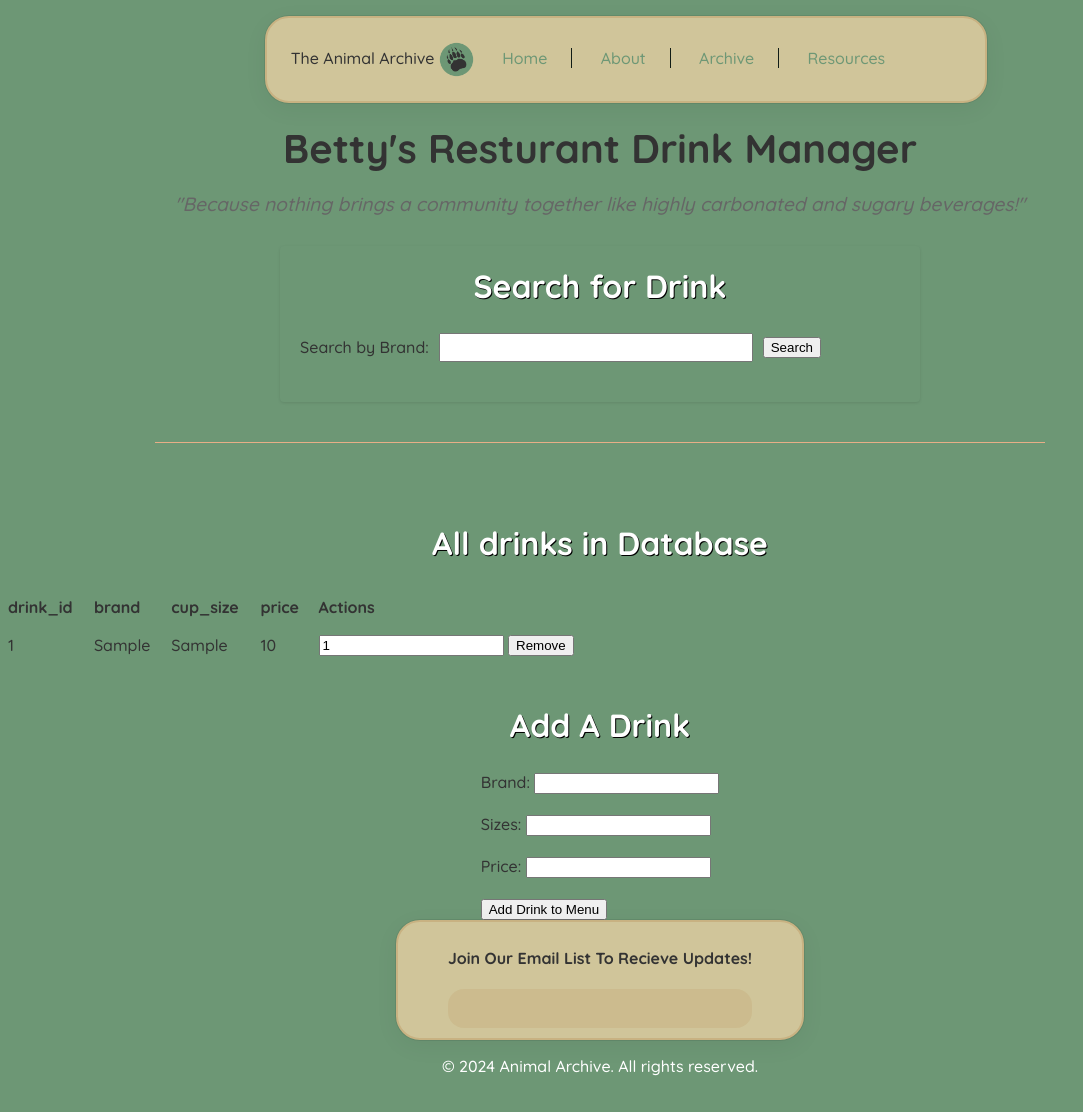
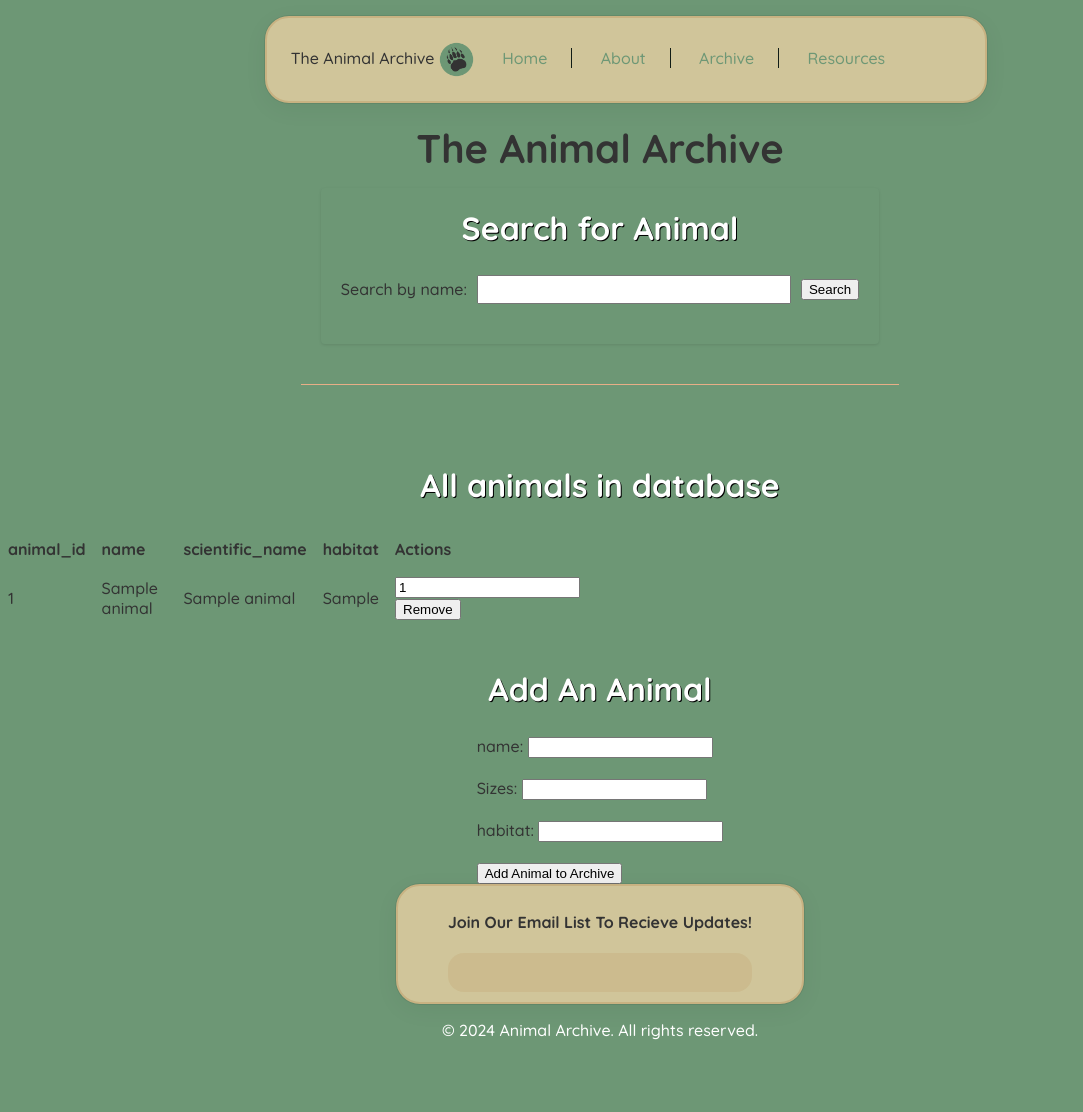
Before and after one commit to JacobL322/351-FinalProject, a PHP site: page /crud.php in a window 1280 px wide. Shown: the whole page, without its empty margins (0-1083 px from the left). After the commit the page ends 1040 px from the top, so only its background shows below. Run offline with PHP 8.4, Linux system fonts and the light colour scheme; the visitor is signed in with stand-in values (Sample User, id 1); tables that the repository leaves empty or names only in its code hold one stand-in row (values such as "Sample post").

Commit message:
replace crud variables to test new database

```diff
--- a/config.php
+++ b/config.php
@@ -1,7 +1,7 @@
 <?php
 // config.php - Database configuration
 $host = 'localhost';
-$dbname = 'drinks';
+$dbname = 'animals';
 $user = 'jacob';
 $pass = 'jacob';
 $charset = 'utf8mb4';
--- a/crud.php
+++ b/crud.php
@@ -10,7 +10,7 @@ if (!is_logged_in()) {
 }
 
 $host = 'localhost';
-$dbname = 'drinks';
+$dbname = 'animals';
 $user = 'jacob';
 $pass = 'jacob';
 $charset = 'utf8mb4';
@@ -32,7 +32,7 @@ try {
 $search_results = null;
 if (isset($_GET['search']) && !empty($_GET['search'])) {
     $search_term = '%' . $_GET['search'] . '%';
-    $search_sql = 'SELECT drink_id, brand, cup_size, price FROM data WHERE brand LIKE :search';
+    $search_sql = 'SELECT animal_id, name, scientific_name, habitat FROM animals WHERE name LIKE :search';
     $search_stmt = $pdo->prepare($search_sql);
     $search_stmt->execute(['search' => $search_term]);
     $search_results = $search_stmt->fetchAll();
@@ -40,27 +40,27 @@ if (isset($_GET['search']) && !empty($_GET['search'])) {
 
 // Handle form submissions
 if ($_SERVER['REQUEST_METHOD'] == 'POST') {
-    if (isset($_POST['brand']) && isset($_POST['cup_size']) && isset($_POST['price'])) {
+    if (isset($_POST['name']) && isset($_POST['scientific_name']) && isset($_POST['habitat'])) {
         // Insert new entry
-        $brand = htmlspecialchars($_POST['brand']);
-        $cup_size = htmlspecialchars($_POST['cup_size']);
-        $price = htmlspecialchars($_POST['price']);
+        $name = htmlspecialchars($_POST['name']);
+        $scientific_name = htmlspecialchars($_POST['scientific_name']);
+        $habitat = htmlspecialchars($_POST['habitat']);
 
-        $insert_sql = 'INSERT INTO data (brand, cup_size, price) VALUES (:brand, :cup_size, :price)';
+        $insert_sql = 'INSERT INTO animals (name, scientific_name, habitat) VALUES (:name, :scientific_name, :habitat)';
         $stmt_insert = $pdo->prepare($insert_sql);
-        $stmt_insert->execute(['brand' => $brand, 'cup_size' => $cup_size, 'price' => $price]);
-    } elseif (isset($_POST['delete_drink_id'])) {
+        $stmt_insert->execute(['name' => $name, 'scientific_name' => $scientific_name, 'habitat' => $habitat]);
+    } elseif (isset($_POST['delete_animal_id'])) {
         // Delete an entry
-        $delete_drink_id = (int) $_POST['delete_drink_id'];
+        $delete_animal_id = (int) $_POST['delete_animal_id'];
 
-        $delete_sql = 'DELETE FROM data WHERE drink_id = :drink_id';
+        $delete_sql = 'DELETE FROM animals WHERE animal_id = :animal_id';
         $stmt_delete = $pdo->prepare($delete_sql);
-        $stmt_delete->execute(['drink_id' => $delete_drink_id]);
+        $stmt_delete->execute(['animal_id' => $delete_animal_id]);
     }
 }
 
-// Get all data for main table
-$sql = 'SELECT drink_id, brand, cup_size, price FROM data';
+// Get all animals for main table
+$sql = 'SELECT animal_id, name, scientific_name, habitat FROM animals';
 $stmt = $pdo->query($sql);
 ?>
 
@@ -90,14 +90,13 @@ $stmt = $pdo->query($sql);
 
     <!-- Hero Section -->
     <div class="hero-section">
-        <h1 class="hero-title">Betty's Resturant Drink Manager</h1>
-        <p class="hero-subtitle">"Because nothing brings a community together like highly carbonated and sugary beverages!"</p>
+        <h1 class="hero-title">The Animal Archive</h1>
 
         <!-- Search moved to hero section -->
         <div class="hero-search">
-            <h2>Search for Drink</h2>
+            <h2>Search for Animal</h2>
             <form action="" method="GET" class="search-form">
-                <label for="search">Search by Brand:</label>
+                <label for="search">Search by name:</label>
                 <input type="text" id="search" name="search" required>
                 <input type="submit" value="Search">
             </form>
@@ -110,22 +109,22 @@ $stmt = $pdo->query($sql);
                             <thead>
                                 <tr>
                                     <th>ID</th>
-                                    <th>Brand</th>
-                                    <th>Sizes</th>
-                                    <th>Price</th>
+                                    <th>Name</th>
+                                    <th>Scientific Name</th>
+                                    <th>Habitat</th>
                                     <th>Actions</th>
                                 </tr>
                             </thead>
                             <tbody>
                                 <?php foreach ($search_results as $row): ?>
                                 <tr>
-                                    <td><?php echo htmlspecialchars($row['drink_id']); ?></td>
-                                    <td><?php echo htmlspecialchars($row['brand']); ?></td>
-                                    <td><?php echo htmlspecialchars($row['cup_size']); ?></td>
-                                    <td><?php echo htmlspecialchars($row['price']); ?></td>
+                                    <td><?php echo htmlspecialchars($row['animal_id']); ?></td>
+                                    <td><?php echo htmlspecialchars($row['name']); ?></td>
+                                    <td><?php echo htmlspecialchars($row['scientific_name']); ?></td>
+                                    <td><?php echo htmlspecialchars($row['habitat']); ?></td>
                                     <td>
-                                        <form action="index5.php" method="post" style="display:inline;">
-                                            <input type="hidden" name="delete_drink_id" value="<?php echo $row['drink_id']; ?>">
+                                        <form action="index.php" method="post" style="display:inline;">
+                                            <input type="hidden" name="delete_animal_id" value="<?php echo $row['animal_id']; ?>">
                                             <input type="submit" value="Remove">
                                         </form>
                                     </td>
@@ -134,7 +133,7 @@ $stmt = $pdo->query($sql);
                             </tbody>
                         </table>
                     <?php else: ?>
-                        <p>No data found matching your search.</p>
+                        <p>No animals found matching your search.</p>
                     <?php endif; ?>
                 </div>
             <?php endif; ?>
@@ -143,27 +142,27 @@ $stmt = $pdo->query($sql);
 
     <!-- Table section with container -->
     <div class="table-container">
-        <h2>All drinks in Database</h2>
+        <h2>All animals in database</h2>
         <table class="half-width-left-align">
             <thead>
                 <tr>
-                    <th>drink_id</th>
-                    <th>brand</th>
-                    <th>cup_size</th>
-                    <th>price</th>
+                    <th>animal_id</th>
+                    <th>name</th>
+                    <th>scientific_name</th>
+                    <th>habitat</th>
                     <th>Actions</th>
                 </tr>
             </thead>
             <tbody>
                 <?php while ($row = $stmt->fetch()): ?>
                 <tr>
-                    <td><?php echo htmlspecialchars($row['drink_id']); ?></td>
-                    <td><?php echo htmlspecialchars($row['brand']); ?></td>
-                    <td><?php echo htmlspecialchars($row['cup_size']); ?></td>
-                    <td><?php echo htmlspecialchars($row['price']); ?></td>
+                    <td><?php echo htmlspecialchars($row['animal_id']); ?></td>
+                    <td><?php echo htmlspecialchars($row['name']); ?></td>
+                    <td><?php echo htmlspecialchars($row['scientific_name']); ?></td>
+                    <td><?php echo htmlspecialchars($row['habitat']); ?></td>
                     <td>
-                        <form action="index5.php" method="post" style="display:inline;">
-                            <input type="hdrink_idden" name="delete_drink_id" value="<?php echo $row['drink_id']; ?>">
+                        <form action="index.php" method="post" style="display:inline;">
+                            <input type="hanimal_idden" name="delete_animal_id" value="<?php echo $row['animal_id']; ?>">
                             <input type="submit" value="Remove">
                         </form>
                     </td>
@@ -175,18 +174,18 @@ $stmt = $pdo->query($sql);
 
     <!-- Form section with container -->
     <div class="form-container">
-        <h2>Add A Drink</h2>
+        <h2>Add An Animal</h2>
         <form action="crud.php" method="post">
-            <label for="brand">Brand:</label>
-            <input type="text" id="brand" name="brand" required>
+            <label for="name">name:</label>
+            <input type="text" id="name" name="name" required>
             <br><br>
-            <label for="cup_size">Sizes:</label>
-            <input type="text" id="cup_size" name="cup_size" required>
+            <label for="scientific_name">Sizes:</label>
+            <input type="text" id="scientific_name" name="scientific_name" required>
             <br><br>
-            <label for="price">Price:</label>
-            <input type="float" id="price" name="price" required>
+            <label for="habitat">habitat:</label>
+            <input type="text" id="habitat" name="habitat" required>
             <br><br>
-            <input type="submit" value="Add Drink to Menu">
+            <input type="submit" value="Add Animal to Archive">
         </form>
     </div>
     <footer>
--- a/resources.html
+++ b/resources.html
@@ -29,7 +29,7 @@
             <tr>
                 <ul><img class = "resource-image" src = "Resource Cards/WWF Resource Card.png" alt = "World Wildlife Fund Logo" loading = "lazy"></ul></div>
                 <ul><h2><a class = "resource-link" href = "https://www.worldwildlife.org"><u>World Wildlife Fund</u></a></h2></ul>
-                <ul><h3><a class = "resource-link" href = "https://protect.worldwildlife.org/page/53256/donate/1?en_og_source=SearchAd_Donation&ea.tracking.id=PaidAd_Google_Membership&supporter.appealCode=AWE2005OQ18491A03776RX&utm_source=googlepaid&utm_medium=cpc&utm_campaign=brand-donations&gad_source=1&gclid=CjwKCAiAjKu6BhAMEiwAx4UsApGEx2-w_W-2_JIP8rhUP_E6aNWSv97BxAipciFOWGZAup9D6Y0rdxoClykQAvD_BwE">Donate</a></h3>
+                <ul><h3><a class = "resource-link" href = "https://protect.worldwildlife.org/page/53256/donate/1?en_og_source=SearchAd_Donation&ea.tracking.id=PaidAd_Google_Membership&supporter.appealCode=AWE2005OQ18491A03776RX&utm_source=googlepaid&utm_medium=cpc&utm_campaign=name-donations&gad_source=1&gclid=CjwKCAiAjKu6BhAMEiwAx4UsApGEx2-w_W-2_JIP8rhUP_E6aNWSv97BxAipciFOWGZAup9D6Y0rdxoClykQAvD_BwE">Donate</a></h3>
             </tr>
         </table>
         <br>
```
